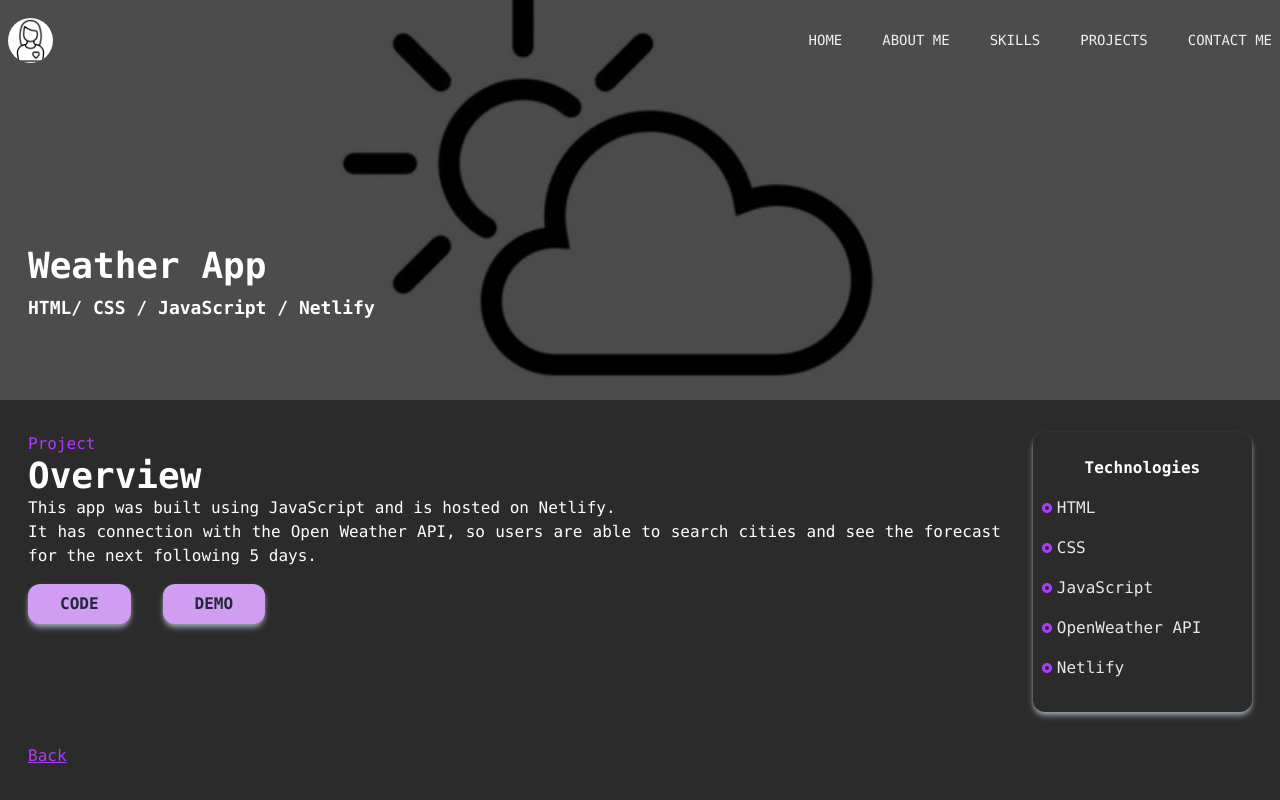
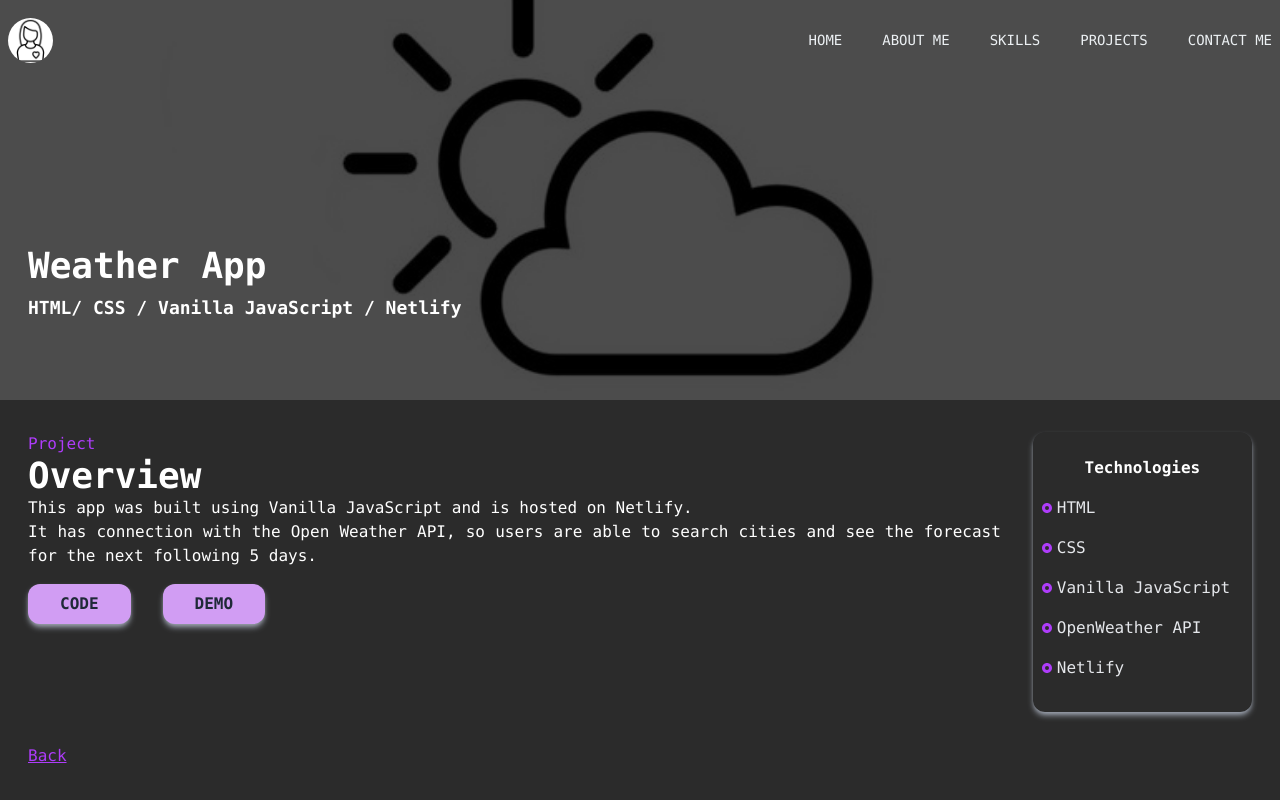
Before and after one commit to flaviahotts/portfolio, a Next.js app: page /weatherapp in a window 1280 px wide. Built offline with nearby package versions, Linux system fonts and the light colour scheme.

Commit message:
profile change

```diff
--- a/components/About.jsx
+++ b/components/About.jsx
@@ -3,7 +3,7 @@ import React from 'react';
 import Image from 'next/image';
 import Link from 'next/link';
 import AboutImg from '../public/assets/about.jpg';
-import FlaviaProfile from '../public/assets/flavia-profile.jpg'
+import FlaviaProfile from '../public/assets/flavia.jpg'
 
 const About = () => {
   return (
--- a/components/Projects.jsx
+++ b/components/Projects.jsx
@@ -19,7 +19,7 @@ const Projects = () => {
             title='Weather App'
             backgroundImg={weatherappImg}
             projectUrl='/weatherapp'
-            tech='HTML - CSS - JavaScript'
+            tech='HTML - CSS - Vanilla JavaScript'
           />
           <ProjectItem
             title='Jumping Game'
--- a/pages/weatherapp.jsx
+++ b/pages/weatherapp.jsx
@@ -18,7 +18,7 @@ const weatherapp = () => {
         />
         <div className='absolute top-[70%] max-w-[1240px] w-full left-[50%] right-[50%] translate-x-[-50%] translate-y-[-50%] text-white z-10 p-2'>
           <h2 className='py-2'>Weather App</h2>
-          <h3>HTML/ CSS / JavaScript / Netlify</h3>
+          <h3>HTML/ CSS / Vanilla JavaScript / Netlify</h3>
         </div>
       </div>
 
@@ -26,7 +26,7 @@ const weatherapp = () => {
         <div className='col-span-4'>
           <p className='text-[#ae3cfa]'>Project</p>
           <h2>Overview</h2>
-          <p className='text-justify'>This app was built using JavaScript and is hosted on Netlify.</p>
+          <p className='text-justify'>This app was built using Vanilla JavaScript and is hosted on Netlify.</p>
           <p className='text-justify'>It has connection with the Open Weather API, so users are able to search cities and see the forecast for the next following 5 days.</p>
           <a
             href='https://github.com/flaviahotts/vanilla-weather-app'
@@ -54,7 +54,7 @@ const weatherapp = () => {
                 <RiRadioButtonFill className='pr-1 text-[#ae3cfa]' /> CSS
               </p>
               <p className='text-gray-200 py-2 flex items-center'>
-                <RiRadioButtonFill className='pr-1 text-[#ae3cfa]' /> JavaScript
+                <RiRadioButtonFill className='pr-1 text-[#ae3cfa]' /> Vanilla JavaScript
               </p>
               <p className='text-gray-200 py-2 flex items-center'>
                 <RiRadioButtonFill className='pr-1 text-[#ae3cfa]' /> OpenWeather API
```
Also changed, not shown: public/assets/flavia-profile.jpg (deleted), public/assets/flavia.JPG (added).
